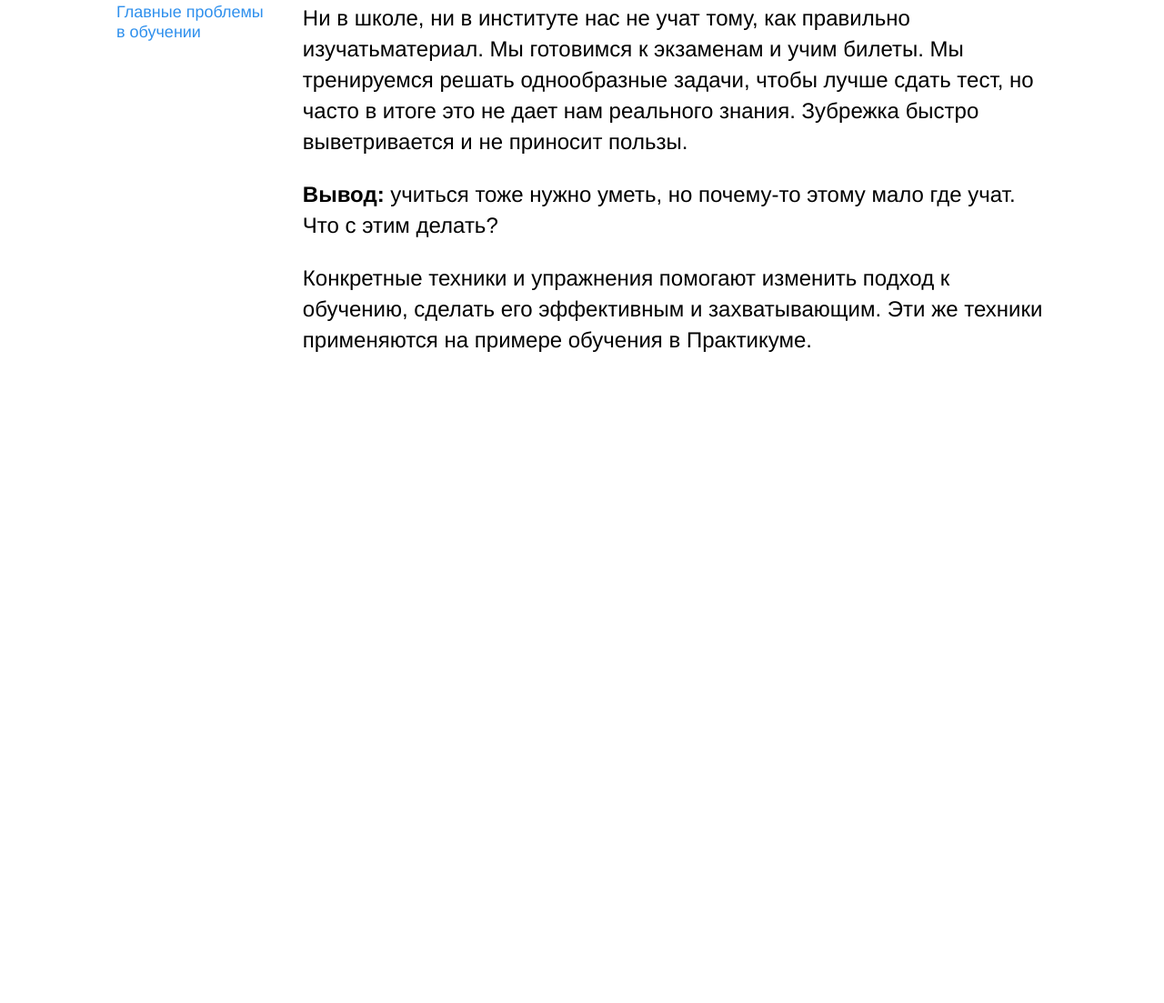
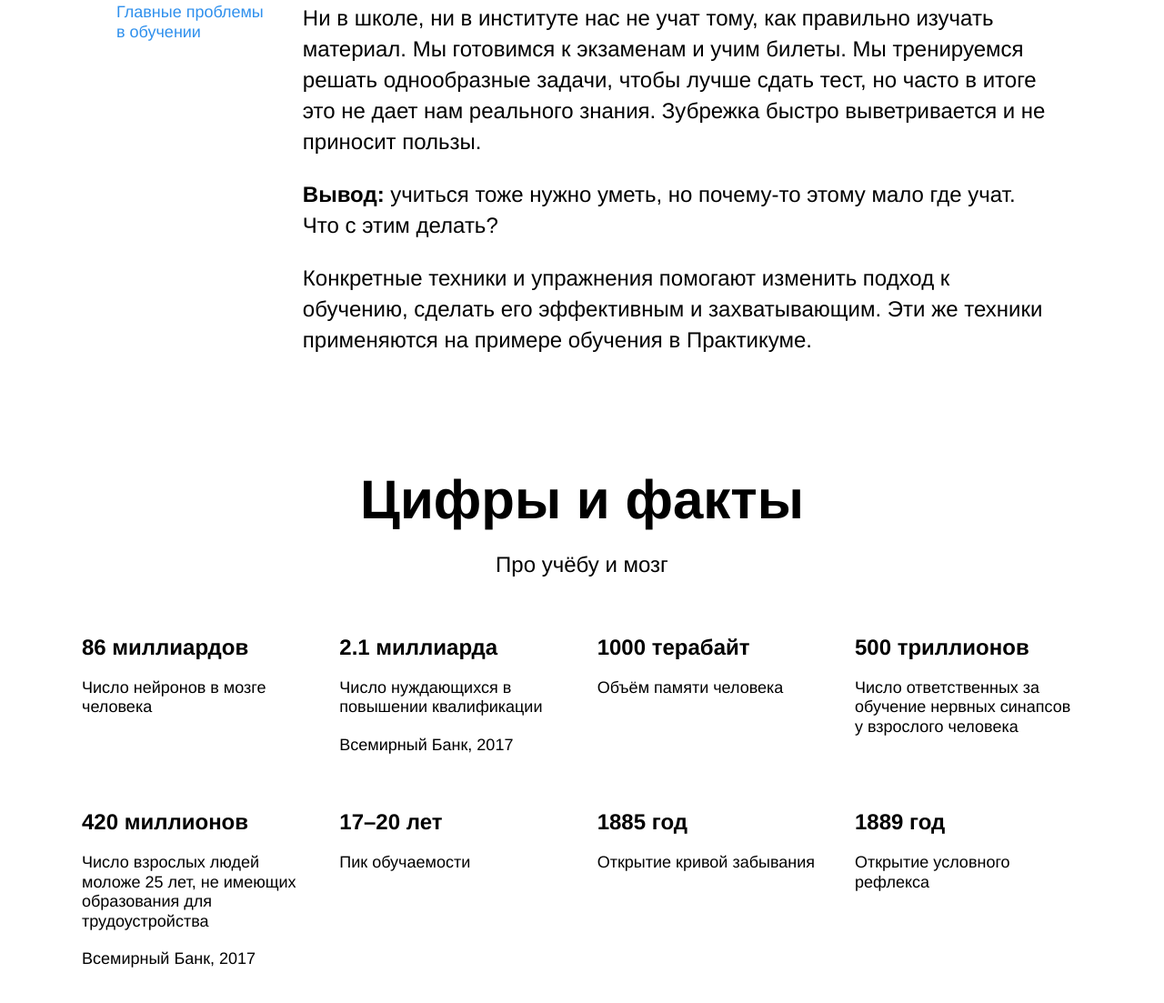
Before and after one commit to lunarkbot/how-to-learn, a plain HTML site: page index.html in a window 1280 px wide. Shown: the part 853-1956 px from the top of the page at 91% size. Before the commit the page ends 1368 px from the top, so only its background shows below. Drawn offline with Linux system fonts and the light colour scheme.

Commit message:
add block digits

```diff
--- a/index.html
+++ b/index.html
@@ -25,7 +25,7 @@
           <h2 class="two-columns__brief">Главные проблемы в обучении</h2>
           <div class="two-columns__main-text">
             <p class="two-columns__paragraph">Ни в школе, ни в институте нас не учат тому, как правильно
-              изучатьматериал. Мы готовимся к экзаменам и учим билеты. Мы тренируемся решать однообразные
+              изучать материал. Мы готовимся к экзаменам и учим билеты. Мы тренируемся решать однообразные
               задачи, чтобы лучше сдать тест, но часто в итоге это не дает нам реального знания. Зубрежка
               быстро выветривается и не приносит пользы.</p>
             <p class="two-columns__paragraph">
@@ -39,7 +39,44 @@
       </section>
 
       <section class="digits block-spacing">
-
+        <h2 class="section-title">Цифры и факты</h2>
+        <h3 class="section-subtitle">Про учёбу и мозг</h3>
+        <div class="table">
+          <div class="table__cell table__cell_theme_light">
+            <h4 class="table__heading">86 миллиардов</h4>
+            <p class="table__text">Число нейронов в мозге человека</p>
+          </div>
+          <div class="table__cell table__cell_theme_light">
+            <h4 class="table__heading">2.1 миллиарда</h4>
+            <p class="table__text">Число нуждающихся в повышении квалификации</p>
+            <p class="table__text">Всемирный Банк, 2017</p>
+          </div>
+          <div class="table__cell table__cell_theme_light">
+            <h4 class="table__heading">1000 терабайт</h4>
+            <p class="table__text">Объём памяти человека</p>
+          </div>
+          <div class="table__cell table__cell_theme_light">
+            <h4 class="table__heading">500 триллионов</h4>
+            <p class="table__text">Число ответственных за обучение нервных синапсов у взрослого человека</p>
+          </div>
+          <div class="table__cell table__cell_theme_light">
+            <h4 class="table__heading">420 миллионов</h4>
+            <p class="table__text">Число взрослых людей моложе 25 лет, не имеющих образования для трудоустройства</p>
+            <p class="table__text">Всемирный Банк, 2017</p>
+          </div>
+          <div class="table__cell table__cell_theme_light">
+            <h4 class="table__heading">17–20 лет</h4>
+            <p class="table__text">Пик обучаемости</p>
+          </div>
+          <div class="table__cell table__cell_theme_light">
+            <h4 class="table__heading">1885 год</h4>
+            <p class="table__text">Открытие кривой забывания</p>
+          </div>
+          <div class="table__cell table__cell_theme_light">
+            <h4 class="table__heading">1889 год</h4>
+            <p class="table__text">Открытие условного рефлекса</p>
+          </div>
+        </div>
       </section>
 
       <section class="feynman">
--- a/styles/style.css
+++ b/styles/style.css
@@ -23,10 +23,6 @@
   background-color: #f2f2f2;
   /* выше установили ограничения для секции */
 }
-
-/* В задании указано: "В вашем макете не должно быть расстояний, унаследованных от браузера".
-   Здесь и далее я не стал сбрасывать отступы у абсолютно спозиционированных элементов,
-   так как они все равно вне потока. */
 
 .header__title {
   width: 730px;
@@ -127,6 +123,59 @@
   font-weight: bold;
 }
 
+.section-title {
+  width: 60%;
+  margin: 0 auto 20px;
+  text-align: center;
+  line-height: 1.15;
+  font-size: 60px;
+  font-weight: bold;
+}
+
+.section-subtitle {
+  width: 60%;
+  margin: 0 auto;
+  text-align: center;
+  line-height: 34px;
+  font-size: 24px;
+  font-weight: normal;
+}
+
+.table {
+  width: 1100px;
+  margin: 0 auto;
+  display: flex;
+  justify-content: space-between;
+  flex-wrap: wrap;
+}
+
+.table__cell {
+
+}
+
+.table__cell_theme_light {
+  width: 250px;
+  margin-top: 60px;
+}
+
+.table__heading {
+  line-height: 1.15;
+  font-size: 24px;
+  font-weight: bold;
+  margin: 0 0 20px;
+}
+
+.table__text {
+  line-height: 1.2;
+  font-size: 18px;
+  font-weight: normal;
+  margin: 20px 0;
+}
+
+.table__text:last-child {
+  margin-bottom: 0;
+}
+
 /* и элемента с модификатором вида ключ-значение */
 .table__cell_theme_dark {
   width: 200px;
```
